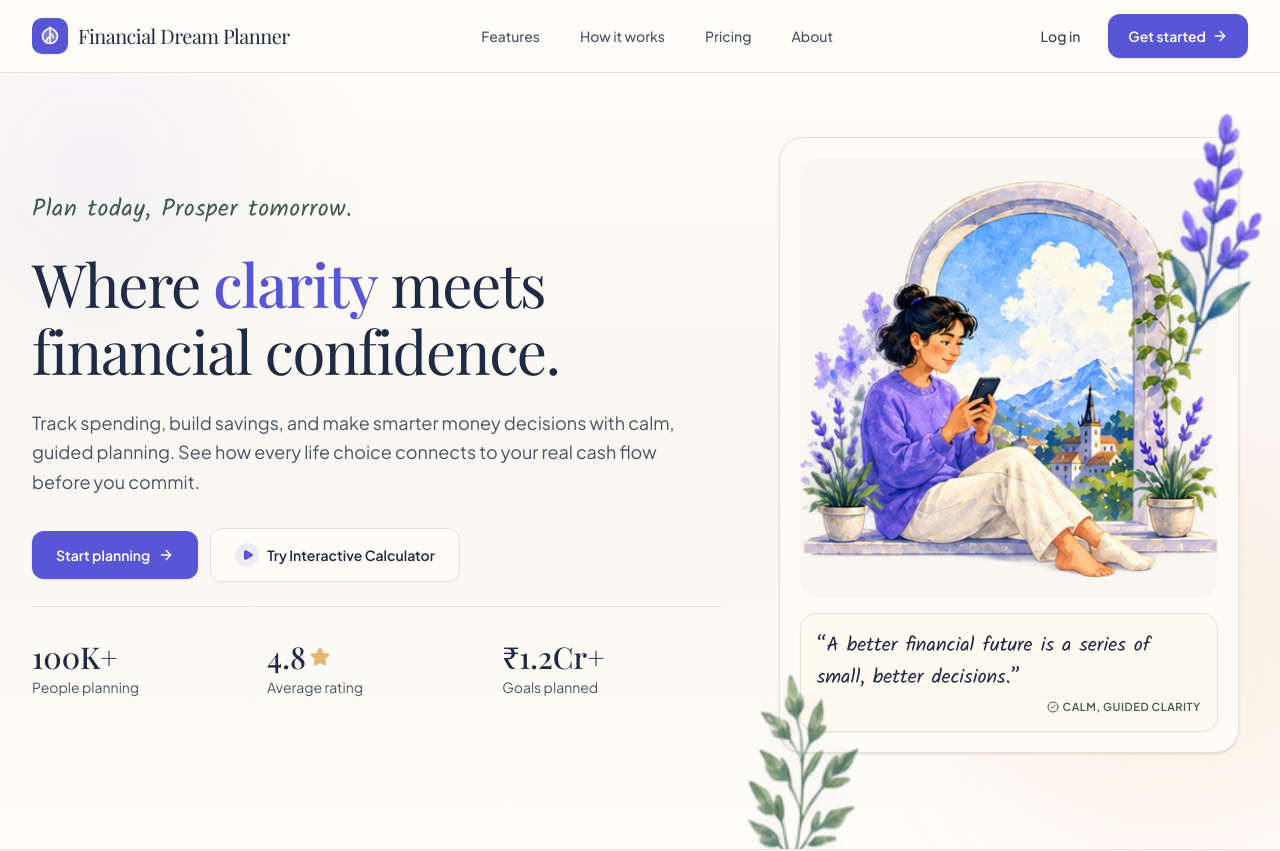
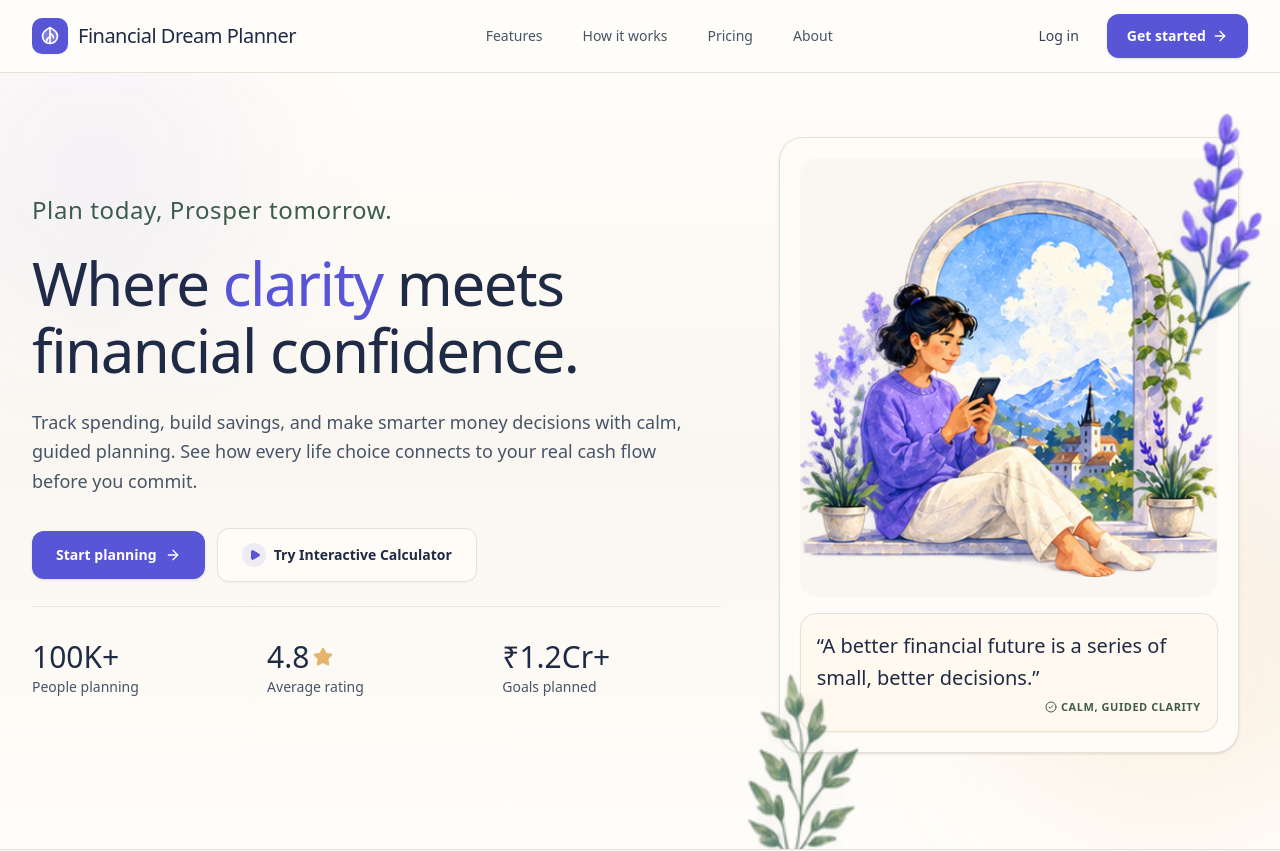
Before and after one commit to anandxdj/financial_dream_planner, a Next.js app in the folder frontend/: page / in a window 1280 px wide. Shown: the top 851 px of the page. Built offline with nearby package versions, Linux system fonts and the light colour scheme; no server answers.

Commit message:
refactor(ui): lock product font stack

```diff
--- a/frontend/src/app/layout.tsx
+++ b/frontend/src/app/layout.tsx
@@ -1,23 +1,16 @@
 import type { Metadata } from "next";
 import type { ReactNode } from "react";
-import {
-  Playfair_Display,
-  DM_Serif_Display,
-  Plus_Jakarta_Sans,
-  Manrope,
-  Kalam,
-  Caveat,
-} from "next/font/google";
+import { DM_Serif_Display, Kalam, Manrope } from "next/font/google";
 import { Toaster } from "@/components/ui/sonner";
 import { QueryProvider } from "@/providers/query-provider";
 import { AppThemeProvider } from "@/providers/theme-provider";
 import { RouterGuard } from "@/providers/router-guard";
 import "./globals.css";
 
-const playfairDisplay = Playfair_Display({
+const manrope = Manrope({
   weight: ["400", "500", "600", "700", "800"],
   subsets: ["latin"],
-  variable: "--font-playfair",
+  variable: "--font-manrope",
   display: "swap",
 });
 
@@ -28,48 +21,27 @@ const dmSerifDisplay = DM_Serif_Display({
   display: "swap",
 });
 
-const plusJakartaSans = Plus_Jakarta_Sans({
-  weight: ["300", "400", "500", "600", "700", "800"],
-  subsets: ["latin"],
-  variable: "--font-plus-jakarta",
-  display: "swap",
-});
-
-const manrope = Manrope({
-  weight: ["300", "400", "500", "600", "700", "800"],
-  subsets: ["latin"],
-  variable: "--font-manrope",
-  display: "swap",
-});
-
 const kalam = Kalam({
   weight: ["400", "700"],
   subsets: ["latin"],
-  variable: "--font-script",
-  display: "swap",
-});
-
-const caveat = Caveat({
-  weight: ["400", "600", "700"],
-  subsets: ["latin"],
-  variable: "--font-caveat",
+  variable: "--font-kalam",
   display: "swap",
 });
 
 export const metadata: Metadata = {
   title: "Financial Dream Planner — See the trade-offs before you decide",
   description:
-    "India-first living financial plan: canonical money data, deterministic financial mathematics, what-if scenarios, and living plan drift.",
+    "India-first financial planning with deterministic calculations, what-if scenarios, and a living view of your goals and money.",
 };
 
 export default function RootLayout({ children }: { children: ReactNode }) {
   return (
     <html
       lang="en"
-      className={`${playfairDisplay.variable} ${dmSerifDisplay.variable} ${plusJakartaSans.variable} ${manrope.variable} ${kalam.variable} ${caveat.variable} h-full antialiased`}
+      className={`${manrope.variable} ${dmSerifDisplay.variable} ${kalam.variable} h-full antialiased`}
       suppressHydrationWarning
     >
-      <body className="min-h-full flex flex-col font-sans bg-[#FFF9F0] text-[#344054] selection:bg-[#E6B46A]/30">
+      <body className="min-h-full flex flex-col font-sans bg-canvas text-foreground selection:bg-purple/20">
         <RouterGuard>
           <AppThemeProvider>
             <QueryProvider>
```
